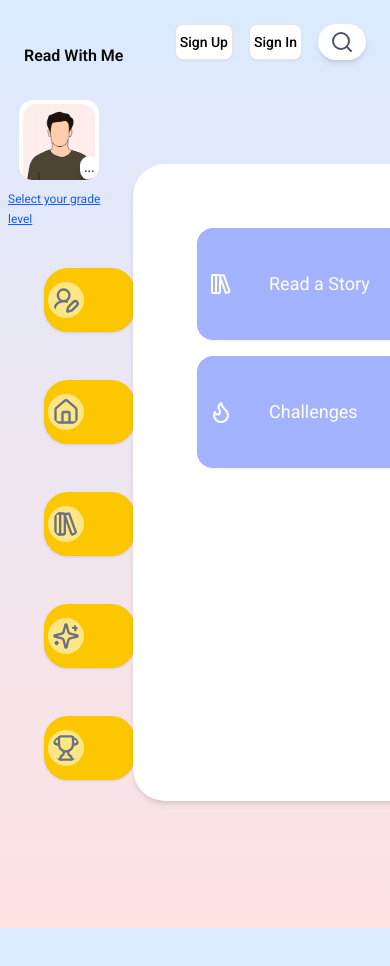
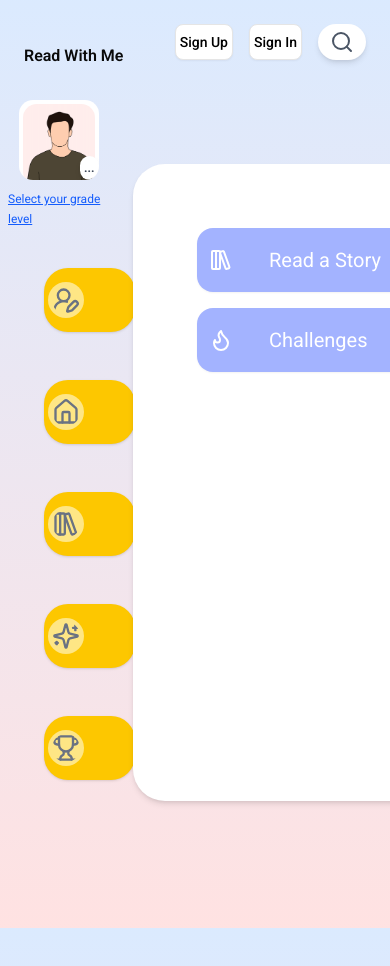
Before and after one commit to Sean-Andrew-Stanek/read-with-me, a Next.js app: page /home in a window 390 px wide. Shown: the top 966 px of the page. Built offline with nearby package versions, Linux system fonts and the light colour scheme; no server answers.

Commit message:
Make responsive the button heights in home page

```diff
--- a/src/app/home/page.tsx
+++ b/src/app/home/page.tsx
@@ -46,7 +46,7 @@ const Dashboard: FC = () => {
         }, 600); // Delay to allow the toast to be displayed after the page load
     }, []);
 
-    const buttonSet = 'w-full h-28 flex items-center justify-between text-lg sm:text-xl md:text-2xl lg:text-3xl bg-indigo-300 hover:bg-indigo-400 text-white rounded-2xl px-3 sm:px-5 md:px-6 lg:px-8 font-normal py-3'
+    const buttonSet = 'w-full h-16 sm:h-20 md:h-24 lg:h-28 flex items-center justify-between text-xl sm:text-2xl md:text-3xl lg:text-4xl bg-indigo-300 hover:bg-indigo-400 text-white rounded-2xl px-3 sm:px-5 md:px-6 lg:px-8 font-normal py-3'
     return (
         <div className="flex flex-col w-[100%] gap-5 items-center py-10 px-4 mt-10 min-h-screen sm:px-4 lg:px-8">
             <div className="flex flex-col space-y-4 p-16 bg-white rounded-[2rem] shadow-md w-[100%] mx-auto my-0 h-10/12">
```
